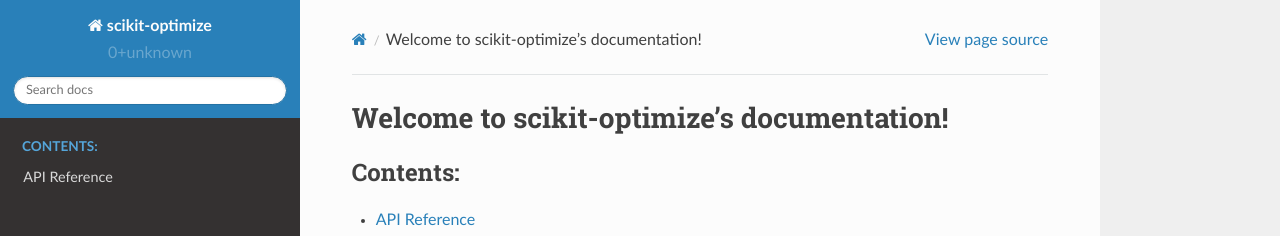
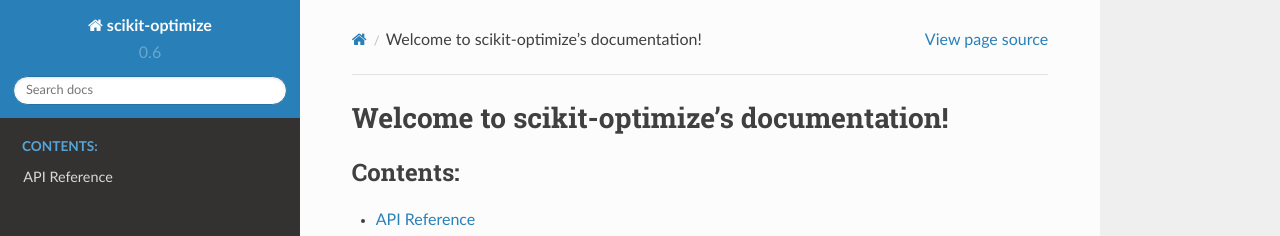
Before and after one commit to scikit-optimize/scikit-optimize, a Sphinx documentation site: the page built from docs/source/index.rst, in a window 1280 px wide. Shown: the top 236 px of the page. Built offline with Sphinx 7.4.7 and the Read the Docs theme 2.0.0, drawn with Linux system fonts in a browser that asks for light colours.

Commit message:
Remove import

```diff
--- a/docs/source/conf.py
+++ b/docs/source/conf.py
@@ -18,10 +18,10 @@
 
 import os
 # import pkg_resources
-import sys
-import skopt
+# import sys
+# import skopt
 
-__version__ = skopt.__version__
+__version__ = "0.6" #  skopt.__version__
 #  __version__ = pkg_resources.get_distribution('skopt').version
 on_rtd = os.environ.get('READTHEDOCS', None) == 'True'
 
```
